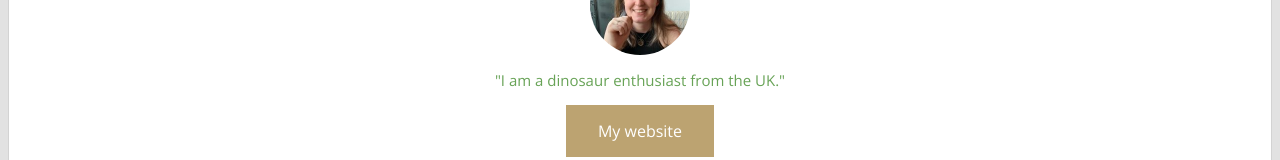
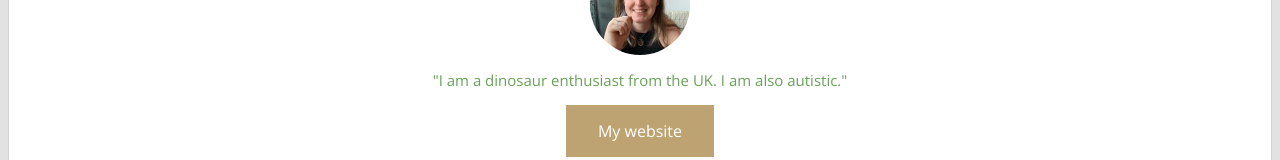
Before and after one commit to henderson907/profile, a plain HTML site: page index.html in a window 1280 px wide. Shown: the part 200-360 px from the top of the page. Drawn offline with nearby package versions, Linux system fonts and the light colour scheme.

Commit message:
adjusted profile description

```diff
--- a/index.html
+++ b/index.html
@@ -13,7 +13,7 @@
         <h2>Programmer</h2>
         <img src="/images/picture.png" class="img-circle" width="100ox" alt="profile picture">
         <p>
-          "I am a dinosaur enthusiast from the UK."
+          "I am a dinosaur enthusiast from the UK. I am also autistic."
         </p>
         <a href="https://i-dont-look-autistic.com/" class="button"">My website</a>
       </div>
```
